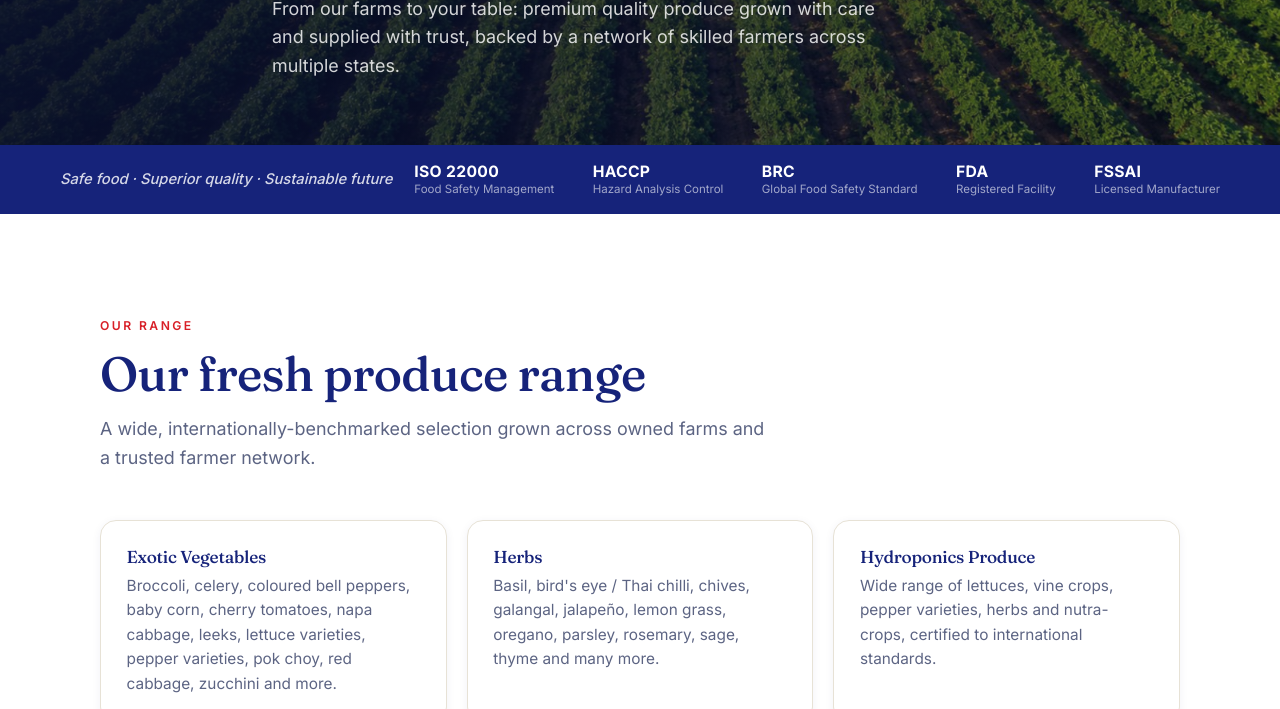
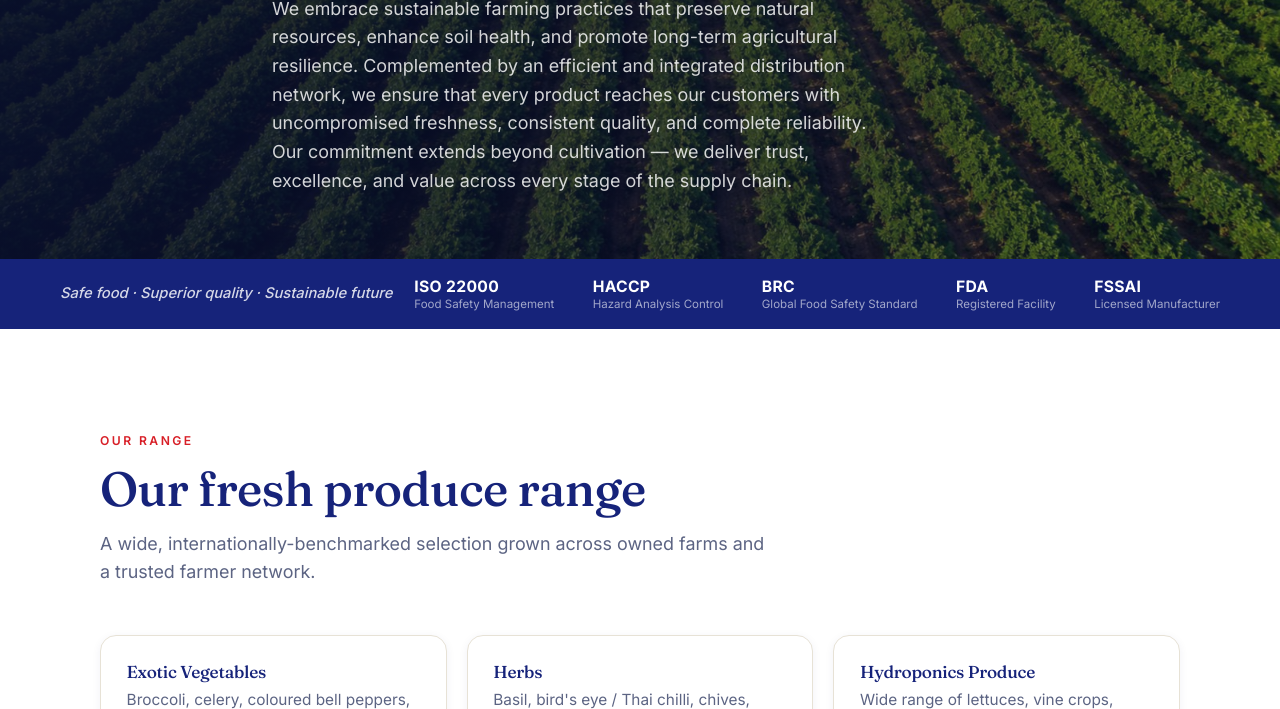
Before and after one commit to AdiiPrabhu/walsongroup, a plain HTML site: page farming.html in a window 1280 px wide. Shown: the part 391-1100 px from the top of the page. Drawn offline with Linux system fonts and the light colour scheme.

Commit message:
Lead the Farming and Processing pages with the division write-ups
Rohan's NutriFoods and Epicure statements now open their own pages rather
than living only on the About cards. Agro and Global have no pages to
carry theirs.

Meta descriptions are left as-is; the supplied copy runs 350-460 chars and
would be truncated in search results.

Co-Authored-By: Claude Opus 5 (1M context) <noreply@anthropic.com>

```diff
--- a/farming.html
+++ b/farming.html
@@ -40,7 +40,7 @@
       <div class="container page-hero-inner">
         <p class="eyebrow">Walson NutriFoods · Farming &amp; Distribution</p>
         <h1>Fresh produce. Farm fresh. Future ready.</h1>
-        <p>From our farms to your table: premium quality produce grown with care and supplied with trust, backed by a network of skilled farmers across multiple states.</p>
+        <p>We embrace sustainable farming practices that preserve natural resources, enhance soil health, and promote long-term agricultural resilience. Complemented by an efficient and integrated distribution network, we ensure that every product reaches our customers with uncompromised freshness, consistent quality, and complete reliability. Our commitment extends beyond cultivation — we deliver trust, excellence, and value across every stage of the supply chain.</p>
       </div>
     </section>
 
```
Also changed, not shown: processing.html (+1 -1 lines).
